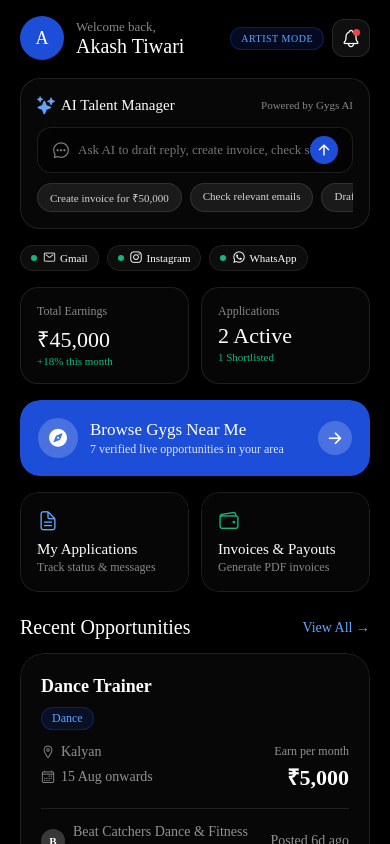
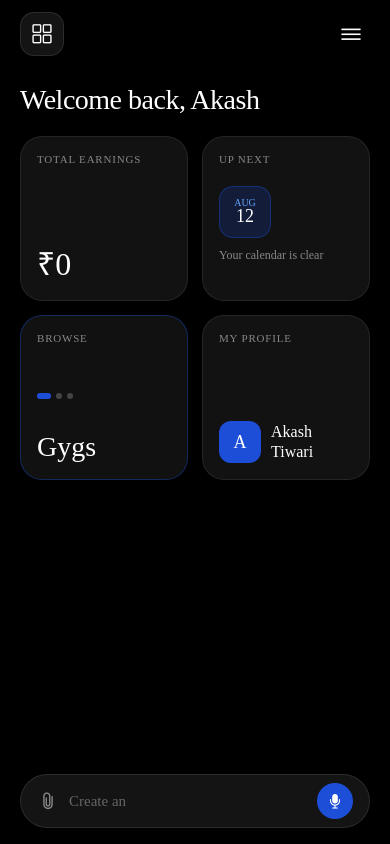
Before and after one commit to nextgigdotcom/gygs-app, a React Native app: screen / in a window 390 px wide. Built offline with nearby package versions, Linux system fonts and the light colour scheme.

Commit message:
feat: Replicate exact gygs.in production dashboard layout from screenshot with interactive Browse Gygs card

```diff
--- a/src/screens/DashboardScreen.js
+++ b/src/screens/DashboardScreen.js
@@ -3,206 +3,117 @@ import {
   StyleSheet,
   Text,
   View,
-  ScrollView,
   TouchableOpacity,
   TextInput,
-  StatusBar
+  StatusBar,
+  Dimensions
 } from 'react-native';
 import { SafeAreaView } from 'react-native-safe-area-context';
-import { BlurView } from 'expo-blur';
 import Ionicons from '@expo/vector-icons/Ionicons';
-import { MOCK_GIGS } from '../data/mockGigs';
-import GigCard from '../components/GigCard';
 
-export default function DashboardScreen({ onNavigateBrowse, onSelectGig }) {
-  const [aiPrompt, setAiPrompt] = useState('');
-  const activeGigsCount = MOCK_GIGS.filter((g) => g.active).length;
-  const appliedCount = MOCK_GIGS.filter((g) => g.application).length;
-  const recentGigs = MOCK_GIGS.slice(0, 3);
+const { width } = Dimensions.get('window');
+const cardWidth = (width - 40 - 14) / 2; // 2-column grid with 20px padding and 14px gap
 
-  const suggestionChips = [
-    'Create invoice for ₹50,000',
-    'Check relevant emails',
-    'Draft client proposal',
-  ];
+export default function DashboardScreen({ onNavigateBrowse }) {
+  const [chatInput, setChatInput] = useState('');
 
   return (
-    <SafeAreaView style={styles.container} edges={['top', 'left', 'right']}>
+    <SafeAreaView style={styles.container} edges={['top', 'left', 'right', 'bottom']}>
       <StatusBar barStyle="light-content" backgroundColor="#000000" />
 
-      <ScrollView contentContainerStyle={styles.scrollContent} showsVerticalScrollIndicator={false}>
+      {/* Main Content Area */}
+      <View style={styles.content}>
 
-        {/* 1. Header Section with Mode Indicator */}
+        {/* 1. Top Header Navigation (Grid Icon Left, Menu Icon Right) */}
         <View style={styles.header}>
-          <View style={styles.headerLeft}>
-            <View style={styles.userAvatar}>
-              <Text style={styles.userAvatarText}>A</Text>
-            </View>
-            <View>
-              <Text style={styles.greetingText}>Welcome back,</Text>
-              <Text style={styles.userNameText}>Akash Tiwari</Text>
+          <TouchableOpacity activeOpacity={0.8} style={styles.headerIconBtn}>
+            <Ionicons name="grid-outline" size={22} color="#ffffff" />
+          </TouchableOpacity>
+
+          <TouchableOpacity activeOpacity={0.8} style={styles.headerMenuBtn}>
+            <Ionicons name="menu-outline" size={26} color="#ffffff" />
+          </TouchableOpacity>
+        </View>
+
+        {/* 2. Welcome Title */}
+        <Text style={styles.welcomeTitle}>Welcome back, Akash</Text>
+
+        {/* 3. 2x2 Dashboard Cards Grid */}
+        <View style={styles.gridContainer}>
+
+          {/* Card 1: TOTAL EARNINGS */}
+          <View style={styles.card}>
+            <Text style={styles.cardHeaderLabel}>TOTAL EARNINGS</Text>
+            <View style={styles.cardBottomContent}>
+              <Text style={styles.earningsValue}>₹0</Text>
             </View>
           </View>
 
-          <View style={styles.headerRight}>
-            <View style={styles.modeBadge}>
-              <Text style={styles.modeBadgeText}>ARTIST MODE</Text>
+          {/* Card 2: UP NEXT */}
+          <View style={styles.card}>
+            <Text style={styles.cardHeaderLabel}>UP NEXT</Text>
+            <View style={styles.upNextBody}>
+              <View style={styles.dateBadge}>
+                <Text style={styles.dateMonthText}>AUG</Text>
+                <Text style={styles.dateDayText}>12</Text>
+              </View>
+              <Text style={styles.upNextSubtext}>Your calendar is clear</Text>
             </View>
+          </View>
 
-            <TouchableOpacity style={styles.notificationBtn}>
-              <Ionicons name="notifications-outline" size={20} color="#ffffff" />
-              <View style={styles.notificationBadge} />
-            </TouchableOpacity>
+          {/* Card 3: BROWSE GYGS (Interactive -> Navigates to Browse Gygs Page) */}
+          <TouchableOpacity
+            activeOpacity={0.85}
+            onPress={onNavigateBrowse}
+            style={[styles.card, styles.browseCardHighlight]}
+          >
+            <Text style={styles.cardHeaderLabel}>BROWSE</Text>
+            <View style={styles.browseDotsRow}>
+              <View style={[styles.dot, styles.dotActive]} />
+              <View style={styles.dot} />
+              <View style={styles.dot} />
+            </View>
+            <Text style={styles.browseTitle}>Gygs</Text>
+          </TouchableOpacity>
+
+          {/* Card 4: MY PROFILE */}
+          <View style={styles.card}>
+            <Text style={styles.cardHeaderLabel}>MY PROFILE</Text>
+            <View style={styles.profileRow}>
+              <View style={styles.profileAvatar}>
+                <Text style={styles.profileAvatarText}>A</Text>
+              </View>
+              <Text style={styles.profileNameText} numberOfLines={2}>
+                Akash Tiwari
+              </Text>
+            </View>
           </View>
+
         </View>
 
-        {/* 2. AI Talent Manager Prompt Box */}
-        <BlurView intensity={40} tint="dark" style={styles.aiBox}>
-          <View style={styles.aiHeaderRow}>
-            <View style={styles.aiTitleRow}>
-              <Ionicons name="sparkles" size={18} color="#60A5FA" />
-              <Text style={styles.aiTitle}>AI Talent Manager</Text>
-            </View>
-            <Text style={styles.aiSubtext}>Powered by Gygs AI</Text>
-          </View>
+      </View>
 
-          {/* AI Input Row */}
-          <View style={styles.aiInputRow}>
-            <Ionicons name="chatbubble-ellipses-outline" size={18} color="#888888" style={{ marginRight: 8 }} />
-            <TextInput
-              placeholder="Ask AI to draft reply, create invoice, check schedule..."
-              placeholderTextColor="#777777"
-              value={aiPrompt}
-              onChangeText={setAiPrompt}
-              style={styles.aiInput}
-            />
-            <TouchableOpacity style={styles.aiSendBtn}>
-              <Ionicons name="arrow-up" size={16} color="#ffffff" />
-            </TouchableOpacity>
-          </View>
-
-          {/* Suggestion Chips */}
-          <ScrollView horizontal showsHorizontalScrollIndicator={false} contentContainerStyle={styles.suggestionScroll}>
-            {suggestionChips.map((chip, idx) => (
-              <TouchableOpacity
-                key={idx}
-                onPress={() => setAiPrompt(chip)}
-                style={styles.suggestionChip}
-              >
-                <Text style={styles.suggestionChipText}>{chip}</Text>
-              </TouchableOpacity>
-            ))}
-          </ScrollView>
-        </BlurView>
-
-        {/* 3. Connected Integrations Status */}
-        <View style={styles.integrationsRow}>
-          <View style={styles.integrationPill}>
-            <View style={[styles.statusDot, { backgroundColor: '#10B981' }]} />
-            <Ionicons name="mail-outline" size={13} color="#ffffff" style={{ marginRight: 4 }} />
-            <Text style={styles.integrationText}>Gmail</Text>
-          </View>
-
-          <View style={styles.integrationPill}>
-            <View style={[styles.statusDot, { backgroundColor: '#10B981' }]} />
-            <Ionicons name="logo-instagram" size={13} color="#ffffff" style={{ marginRight: 4 }} />
-            <Text style={styles.integrationText}>Instagram</Text>
-          </View>
-
-          <View style={styles.integrationPill}>
-            <View style={[styles.statusDot, { backgroundColor: '#10B981' }]} />
-            <Ionicons name="logo-whatsapp" size={13} color="#ffffff" style={{ marginRight: 4 }} />
-            <Text style={styles.integrationText}>WhatsApp</Text>
-          </View>
-        </View>
-
-        {/* 4. Earnings & Metrics Row */}
-        <View style={styles.metricsRow}>
-          <BlurView intensity={30} tint="dark" style={styles.metricCard}>
-            <Text style={styles.metricLabel}>Total Earnings</Text>
-            <Text style={styles.metricValue}>₹45,000</Text>
-            <Text style={styles.metricSubtext}>+18% this month</Text>
-          </BlurView>
-
-          <BlurView intensity={30} tint="dark" style={styles.metricCard}>
-            <Text style={styles.metricLabel}>Applications</Text>
-            <Text style={styles.metricValue}>{appliedCount} Active</Text>
-            <Text style={styles.metricSubtext}>1 Shortlisted</Text>
-          </BlurView>
-        </View>
-
-        {/* 5. Main Featured Banner: Browse Gygs Near Me (#1D4ED8 Royal Blue) */}
-        <TouchableOpacity
-          activeOpacity={0.9}
-          onPress={onNavigateBrowse}
-          style={styles.browseBannerWrapper}
-        >
-          <View style={styles.browseBanner}>
-            <View style={styles.browseBannerLeft}>
-              <View style={styles.bannerIconBadge}>
-                <Ionicons name="compass" size={22} color="#ffffff" />
-              </View>
-              <View style={{ flex: 1 }}>
-                <Text style={styles.bannerTitle}>Browse Gygs Near Me</Text>
-                <Text style={styles.bannerSubtitle}>
-                  {activeGigsCount} verified live opportunities in your area
-                </Text>
-              </View>
-            </View>
-
-            <View style={styles.bannerArrowCircle}>
-              <Ionicons name="arrow-forward" size={18} color="#ffffff" />
-            </View>
-          </View>
-        </TouchableOpacity>
-
-        {/* 6. Quick Action Grid */}
-        <View style={styles.gridContainer}>
-          <TouchableOpacity activeOpacity={0.85} style={styles.gridCardWrapper}>
-            <BlurView intensity={30} tint="dark" style={styles.gridCard}>
-              <Ionicons name="document-text-outline" size={22} color="#60A5FA" style={styles.gridIcon} />
-              <Text style={styles.gridCardTitle}>My Applications</Text>
-              <Text style={styles.gridCardDesc}>Track status & messages</Text>
-            </BlurView>
+      {/* 4. Bottom AI Chat Input Bar */}
+      <View style={styles.bottomBarWrapper}>
+        <View style={styles.bottomBar}>
+          <TouchableOpacity style={styles.attachBtn}>
+            <Ionicons name="attach" size={22} color="#888888" />
           </TouchableOpacity>
 
-          <TouchableOpacity activeOpacity={0.85} style={styles.gridCardWrapper}>
-            <BlurView intensity={30} tint="dark" style={styles.gridCard}>
-              <Ionicons name="wallet-outline" size={22} color="#10B981" style={styles.gridIcon} />
-              <Text style={styles.gridCardTitle}>Invoices & Payouts</Text>
-              <Text style={styles.gridCardDesc}>Generate PDF invoices</Text>
-            </BlurView>
+          <TextInput
+            placeholder="Create an"
+            placeholderTextColor="#666666"
+            value={chatInput}
+            onChangeText={setChatInput}
+            style={styles.chatInputText}
+          />
+
+          <TouchableOpacity style={styles.micBtn}>
+            <Ionicons name="mic" size={18} color="#ffffff" />
           </TouchableOpacity>
         </View>
+      </View>
 
-        {/* 7. Recent Opportunities Section Header */}
-        <View style={styles.sectionHeader}>
-          <Text style={styles.sectionTitle}>Recent Opportunities</Text>
-          <TouchableOpacity onPress={onNavigateBrowse}>
-            <Text style={styles.seeAllText}>View All →</Text>
-          </TouchableOpacity>
-        </View>
-
-        {/* 8. Feed of Recent Gyg Cards */}
-        {recentGigs.map((gig) => (
-          <GigCard
-            key={gig._id}
-            gig={gig}
-            onPress={onSelectGig || onNavigateBrowse}
-          />
-        ))}
-
-        {/* Explore All CTA Button */}
-        <TouchableOpacity
-          activeOpacity={0.85}
-          onPress={onNavigateBrowse}
-          style={styles.exploreCtaBtn}
-        >
-          <Text style={styles.exploreCtaText}>Explore All {MOCK_GIGS.length} Gygs</Text>
-          <Ionicons name="arrow-forward" size={16} color="#ffffff" style={{ marginLeft: 6 }} />
-        </TouchableOpacity>
-
-      </ScrollView>
     </SafeAreaView>
   );
 }
@@ -212,317 +123,176 @@ const styles = StyleSheet.create({
     flex: 1,
     backgroundColor: '#000000',
   },
-  scrollContent: {
+  content: {
+    flex: 1,
     paddingHorizontal: 20,
-    paddingTop: 16,
-    paddingBottom: 40,
+    paddingTop: 12,
   },
   header: {
     flexDirection: 'row',
     justifyContent: 'space-between',
     alignItems: 'center',
-    marginBottom: 18,
+    marginBottom: 28,
   },
-  headerLeft: {
-    flexDirection: 'row',
-    alignItems: 'center',
-    gap: 12,
-  },
-  userAvatar: {
+  headerIconBtn: {
     width: 44,
     height: 44,
-    borderRadius: 22,
-    backgroundColor: '#1D4ED8',
-    justifyContent: 'center',
-    alignItems: 'center',
-  },
-  userAvatarText: {
-    color: '#ffffff',
-    fontSize: 18,
-    fontFamily: 'AirbnbCereal-Bold',
-  },
-  greetingText: {
-    color: '#888888',
-    fontSize: 13,
-    fontFamily: 'AirbnbCereal-Medium',
-  },
-  userNameText: {
-    color: '#ffffff',
-    fontSize: 20,
-    fontFamily: 'AirbnbCereal-Bold',
-  },
-  headerRight: {
-    flexDirection: 'row',
-    alignItems: 'center',
-    gap: 8,
-  },
-  modeBadge: {
-    backgroundColor: 'rgba(29, 78, 216, 0.15)',
-    borderWidth: 1,
-    borderColor: 'rgba(29, 78, 216, 0.3)',
-    paddingHorizontal: 10,
-    paddingVertical: 5,
-    borderRadius: 9999,
-  },
-  modeBadgeText: {
-    color: '#60A5FA',
-    fontSize: 10,
-    fontFamily: 'AirbnbCereal-Bold',
-    letterSpacing: 0.5,
-  },
-  notificationBtn: {
-    width: 38,
-    height: 38,
-    borderRadius: 12,
-    backgroundColor: 'rgba(255, 255, 255, 0.06)',
+    borderRadius: 14,
+    backgroundColor: 'rgba(255, 255, 255, 0.08)',
     borderWidth: 1,
     borderColor: 'rgba(255, 255, 255, 0.1)',
     justifyContent: 'center',
     alignItems: 'center',
   },
-  notificationBadge: {
-    position: 'absolute',
-    top: 9,
-    right: 9,
-    width: 7,
-    height: 7,
-    borderRadius: 3.5,
-    backgroundColor: '#ef4444',
+  headerMenuBtn: {
+    padding: 6,
   },
-  aiBox: {
+  welcomeTitle: {
+    color: '#ffffff',
+    fontSize: 28,
+    fontFamily: 'AirbnbCereal-Bold',
+    letterSpacing: -0.5,
+    marginBottom: 20,
+  },
+  gridContainer: {
+    flexDirection: 'row',
+    flexWrap: 'wrap',
+    gap: 14,
+  },
+  card: {
+    width: cardWidth,
+    height: 165,
+    borderRadius: 22,
+    backgroundColor: '#121212',
+    borderWidth: 1,
+    borderColor: 'rgba(255, 255, 255, 0.08)',
     padding: 16,
-    borderRadius: 20,
-    backgroundColor: 'rgba(255, 255, 255, 0.05)',
+    justifyContent: 'space-between',
+  },
+  browseCardHighlight: {
+    borderColor: 'rgba(29, 78, 216, 0.4)',
+    backgroundColor: 'rgba(18, 18, 18, 0.95)',
+  },
+  cardHeaderLabel: {
+    color: '#888888',
+    fontSize: 11,
+    fontFamily: 'AirbnbCereal-Bold',
+    letterSpacing: 0.8,
+  },
+  earningsValue: {
+    color: '#ffffff',
+    fontSize: 32,
+    fontFamily: 'AirbnbCereal-Bold',
+  },
+  upNextBody: {
+    flex: 1,
+    justifyContent: 'center',
+  },
+  dateBadge: {
+    width: 52,
+    height: 52,
+    borderRadius: 14,
+    backgroundColor: 'rgba(29, 78, 216, 0.2)',
     borderWidth: 1,
-    borderColor: 'rgba(255, 255, 255, 0.1)',
-    marginBottom: 16,
+    borderColor: 'rgba(29, 78, 216, 0.4)',
+    alignItems: 'center',
+    justifyContent: 'center',
+    marginBottom: 10,
   },
-  aiHeaderRow: {
+  dateMonthText: {
+    color: '#60A5FA',
+    fontSize: 10,
+    fontFamily: 'AirbnbCereal-Bold',
+  },
+  dateDayText: {
+    color: '#ffffff',
+    fontSize: 18,
+    fontFamily: 'AirbnbCereal-Bold',
+    marginTop: -2,
+  },
+  upNextSubtext: {
+    color: '#888888',
+    fontSize: 12,
+    fontFamily: 'AirbnbCereal-Book',
+  },
+  browseDotsRow: {
     flexDirection: 'row',
-    justifyContent: 'space-between',
-    alignItems: 'center',
-    marginBottom: 12,
+    gap: 5,
+    marginTop: 20,
+    marginBottom: 4,
   },
-  aiTitleRow: {
+  dot: {
+    width: 6,
+    height: 6,
+    borderRadius: 3,
+    backgroundColor: '#444444',
+  },
+  dotActive: {
+    backgroundColor: '#1D4ED8',
+    width: 14,
+  },
+  browseTitle: {
+    color: '#ffffff',
+    fontSize: 28,
+    fontFamily: 'AirbnbCereal-Bold',
+  },
+  profileRow: {
     flexDirection: 'row',
     alignItems: 'center',
-    gap: 6,
+    gap: 10,
+    marginTop: 20,
   },
-  aiTitle: {
-    color: '#ffffff',
-    fontSize: 15,
-    fontFamily: 'AirbnbCereal-Bold',
-  },
-  aiSubtext: {
-    color: '#888888',
-    fontSize: 11,
-    fontFamily: 'AirbnbCereal-Medium',
-  },
-  aiInputRow: {
-    flexDirection: 'row',
-    alignItems: 'center',
-    backgroundColor: 'rgba(0, 0, 0, 0.5)',
-    borderWidth: 1,
-    borderColor: 'rgba(255, 255, 255, 0.1)',
-    borderRadius: 14,
-    paddingHorizontal: 14,
-    height: 46,
-    marginBottom: 10,
-  },
-  aiInput: {
-    flex: 1,
-    color: '#ffffff',
-    fontSize: 13,
-    fontFamily: 'AirbnbCereal-Book',
-  },
-  aiSendBtn: {
-    width: 28,
-    height: 28,
-    borderRadius: 14,
+  profileAvatar: {
+    width: 42,
+    height: 42,
+    borderRadius: 12,
     backgroundColor: '#1D4ED8',
     justifyContent: 'center',
     alignItems: 'center',
   },
-  suggestionScroll: {
-    gap: 8,
+  profileAvatarText: {
+    color: '#ffffff',
+    fontSize: 18,
+    fontFamily: 'AirbnbCereal-Bold',
   },
-  suggestionChip: {
-    backgroundColor: 'rgba(255, 255, 255, 0.08)',
-    borderWidth: 1,
-    borderColor: 'rgba(255, 255, 255, 0.1)',
-    paddingHorizontal: 12,
-    paddingVertical: 6,
-    borderRadius: 9999,
+  profileNameText: {
+    color: '#ffffff',
+    fontSize: 16,
+    fontFamily: 'AirbnbCereal-Bold',
+    flex: 1,
+    lineHeight: 20,
   },
-  suggestionChipText: {
-    color: '#d4d4d4',
-    fontSize: 11,
-    fontFamily: 'AirbnbCereal-Medium',
+  bottomBarWrapper: {
+    paddingHorizontal: 20,
+    paddingBottom: 16,
+    paddingTop: 10,
   },
-  integrationsRow: {
-    flexDirection: 'row',
-    gap: 8,
-    marginBottom: 16,
-  },
-  integrationPill: {
+  bottomBar: {
     flexDirection: 'row',
     alignItems: 'center',
-    backgroundColor: 'rgba(255, 255, 255, 0.05)',
-    borderWidth: 1,
-    borderColor: 'rgba(255, 255, 255, 0.08)',
-    paddingHorizontal: 10,
-    paddingVertical: 5,
-    borderRadius: 9999,
-  },
-  statusDot: {
-    width: 6,
-    height: 6,
-    borderRadius: 3,
-    marginRight: 6,
-  },
-  integrationText: {
-    color: '#ffffff',
-    fontSize: 11,
-    fontFamily: 'AirbnbCereal-Medium',
-  },
-  metricsRow: {
-    flexDirection: 'row',
-    gap: 12,
-    marginBottom: 16,
-  },
-  metricCard: {
-    flex: 1,
-    padding: 16,
-    borderRadius: 18,
-    backgroundColor: 'rgba(255, 255, 255, 0.05)',
+    backgroundColor: '#141414',
+    borderRadius: 28,
+    height: 54,
+    paddingHorizontal: 16,
     borderWidth: 1,
     borderColor: 'rgba(255, 255, 255, 0.1)',
   },
-  metricLabel: {
-    color: '#888888',
-    fontSize: 12,
-    fontFamily: 'AirbnbCereal-Medium',
-    marginBottom: 4,
+  attachBtn: {
+    marginRight: 10,
   },
-  metricValue: {
+  chatInputText: {
+    flex: 1,
     color: '#ffffff',
-    fontSize: 22,
-    fontFamily: 'AirbnbCereal-Bold',
-    marginBottom: 2,
-  },
-  metricSubtext: {
-    color: '#10B981',
-    fontSize: 11,
+    fontSize: 15,
     fontFamily: 'AirbnbCereal-Book',
   },
-  browseBannerWrapper: {
-    marginBottom: 16,
-    borderRadius: 20,
-    overflow: 'hidden',
-  },
-  browseBanner: {
+  micBtn: {
+    width: 36,
+    height: 36,
+    borderRadius: 18,
     backgroundColor: '#1D4ED8',
-    padding: 18,
-    borderRadius: 20,
-    flexDirection: 'row',
-    justifyContent: 'space-between',
-    alignItems: 'center',
-  },
-  browseBannerLeft: {
-    flexDirection: 'row',
-    alignItems: 'center',
-    gap: 12,
-    flex: 1,
-    paddingRight: 12,
-  },
-  bannerIconBadge: {
-    width: 40,
-    height: 40,
-    borderRadius: 20,
-    backgroundColor: 'rgba(255, 255, 255, 0.2)',
     justifyContent: 'center',
     alignItems: 'center',
-  },
-  bannerTitle: {
-    color: '#ffffff',
-    fontSize: 17,
-    fontFamily: 'AirbnbCereal-Bold',
-  },
-  bannerSubtitle: {
-    color: 'rgba(255, 255, 255, 0.85)',
-    fontSize: 12,
-    fontFamily: 'AirbnbCereal-Book',
-    marginTop: 2,
-  },
-  bannerArrowCircle: {
-    width: 34,
-    height: 34,
-    borderRadius: 17,
-    backgroundColor: 'rgba(255, 255, 255, 0.2)',
-    justifyContent: 'center',
-    alignItems: 'center',
-  },
-  gridContainer: {
-    flexDirection: 'row',
-    gap: 12,
-    marginBottom: 24,
-  },
-  gridCardWrapper: {
-    flex: 1,
-    borderRadius: 18,
-    overflow: 'hidden',
-  },
-  gridCard: {
-    padding: 16,
-    borderRadius: 18,
-    backgroundColor: 'rgba(255, 255, 255, 0.05)',
-    borderWidth: 1,
-    borderColor: 'rgba(255, 255, 255, 0.1)',
-  },
-  gridIcon: {
-    marginBottom: 8,
-  },
-  gridCardTitle: {
-    color: '#ffffff',
-    fontSize: 15,
-    fontFamily: 'AirbnbCereal-Bold',
-  },
-  gridCardDesc: {
-    color: '#888888',
-    fontSize: 12,
-    fontFamily: 'AirbnbCereal-Book',
-    marginTop: 2,
-  },
-  sectionHeader: {
-    flexDirection: 'row',
-    justifyContent: 'space-between',
-    alignItems: 'center',
-    marginBottom: 14,
-  },
-  sectionTitle: {
-    color: '#ffffff',
-    fontSize: 20,
-    fontFamily: 'AirbnbCereal-Bold',
-  },
-  seeAllText: {
-    color: '#60A5FA',
-    fontSize: 14,
-    fontFamily: 'AirbnbCereal-Bold',
-  },
-  exploreCtaBtn: {
-    backgroundColor: 'rgba(255, 255, 255, 0.08)',
-    borderWidth: 1,
-    borderColor: 'rgba(255, 255, 255, 0.15)',
-    paddingVertical: 14,
-    borderRadius: 16,
-    flexDirection: 'row',
-    justifyContent: 'center',
-    alignItems: 'center',
-    marginTop: 6,
-  },
-  exploreCtaText: {
-    color: '#ffffff',
-    fontSize: 14,
-    fontFamily: 'AirbnbCereal-Bold',
+    marginLeft: 10,
   },
 });
```
